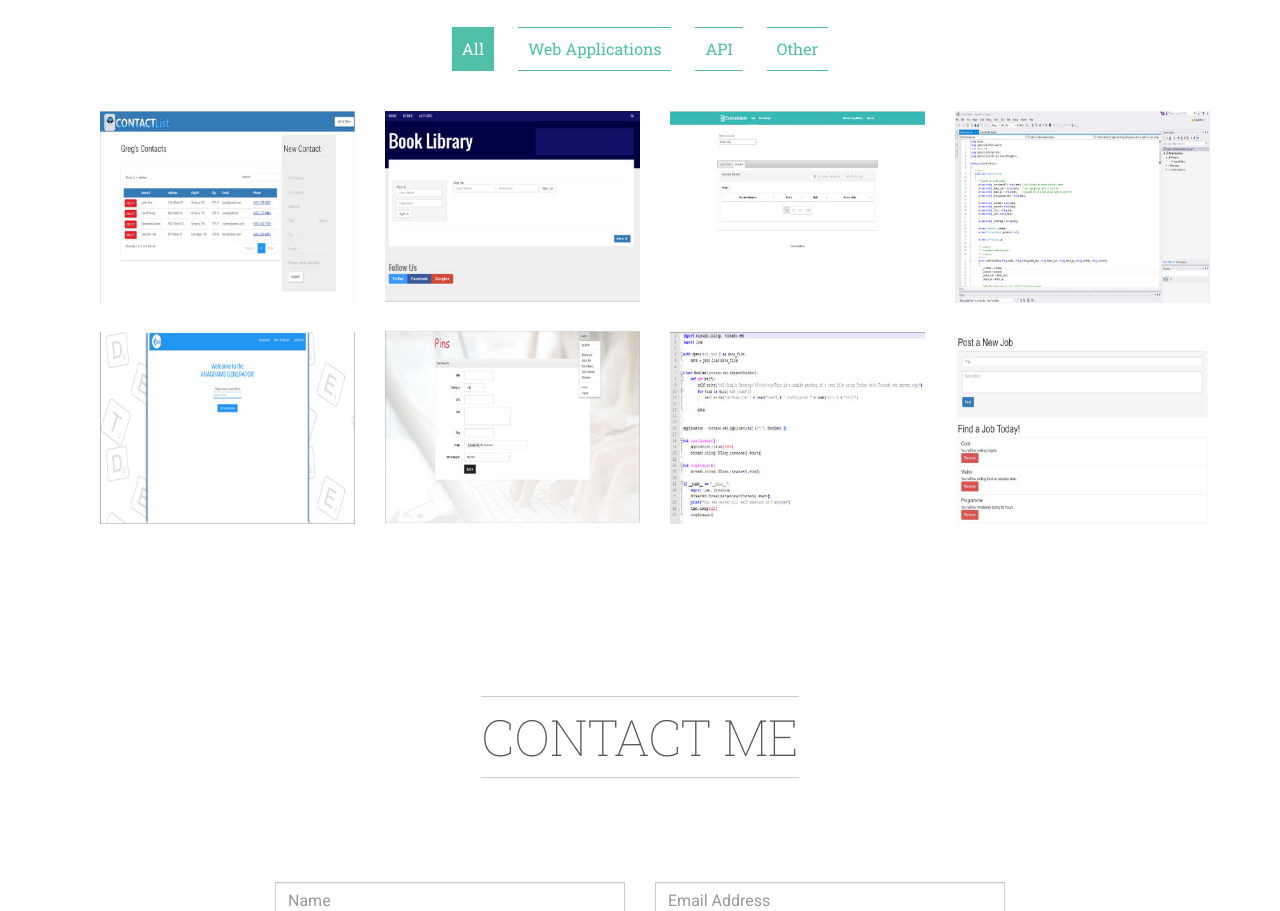
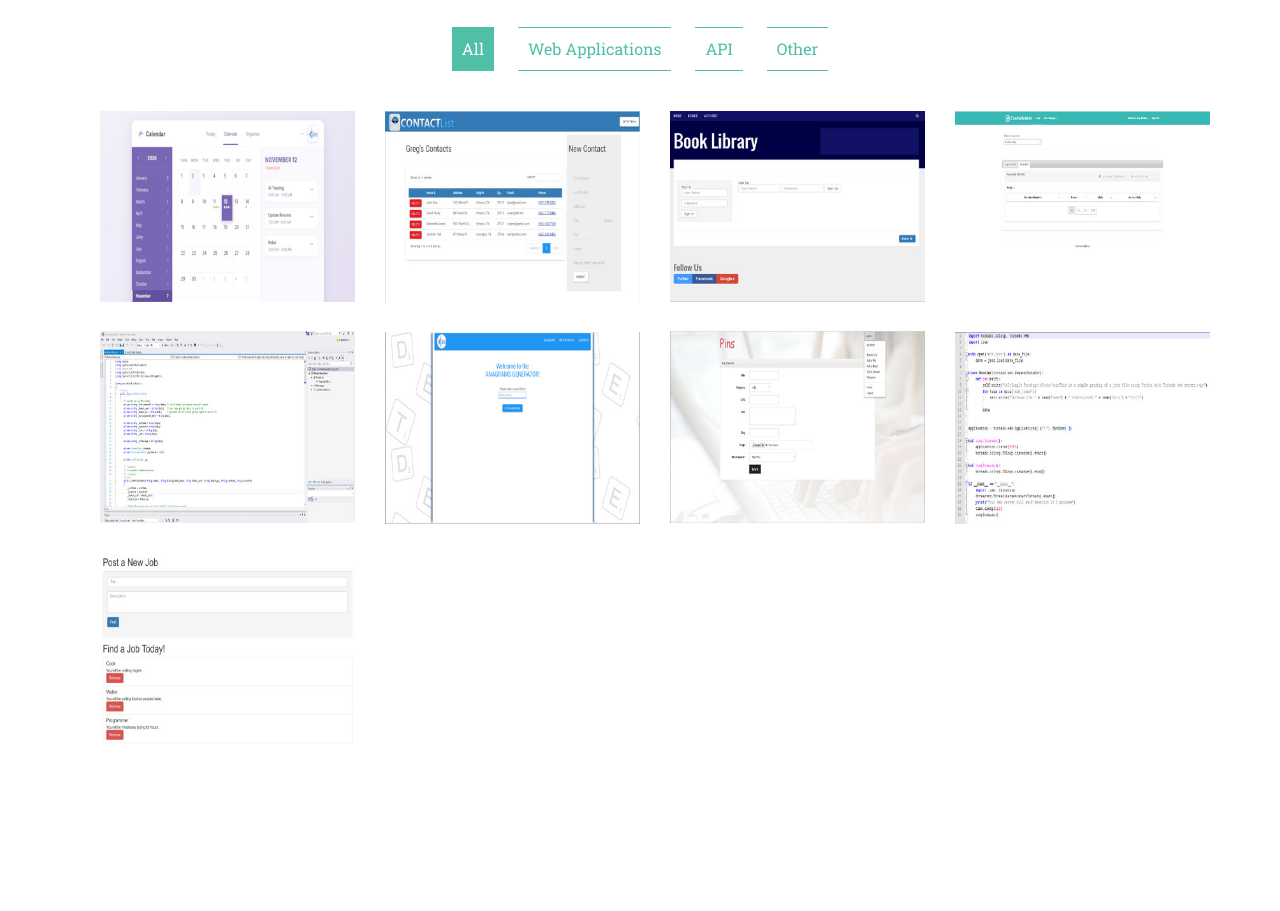
Before and after one commit to gbrethen/gbrethen.github.io, a plain HTML site: page index.html in a window 1280 px wide. Shown: the part 3330-4241 px from the top of the page. Drawn offline with Linux system fonts and the light colour scheme; some packages are replaced by stand-ins of ours; a script that the page names is missing.

Commit message:
Add new portfolio.

```diff
--- a/index.html
+++ b/index.html
@@ -378,6 +378,27 @@ _________________________________________________________ -->
 
                     <div id="references-masonry" data-animate="fadeInUp">
 
+                        <div class="reference-item" data-category="webdesign">
+                            <div class="reference">
+                                <a href="#">
+                                    <img src="img/portfolio-9.jpg" class="img-responsive" alt="Calendar" />
+
+                                    <div class="overlay">
+                                        <h3 class="reference-title">Calendar</h3>
+                                        <p>Angular Calendar App using AI-Assisted Development</p>
+                                    </div>
+                                </a>
+
+                                <div class="sr-only reference-description" data-images="img/portfolio-9-lg.jpg">
+
+                                    <p>This application was a self initiated journey into AI-Assisted development, with a clear goal of better understanding and learning the benefits and proper skills curated to properly work alongside AI to build a production ready application.</p>
+
+                                    <p class="buttons">
+                                        <a class="btn btn-primary" href="https://github.com/gbrethen/antigravity-calendar2"><i class="fa fa-github"></i> Visit Github</a>
+                                    </p>
+                                </div>
+                            </div>
+                        </div>
                         <div class="reference-item" data-category="api">
                             <div class="reference">
                                 <a href="#">
```
Also changed, not shown: img/portfolio-9-lg.jpg (added), img/portfolio-9.jpg (added).
